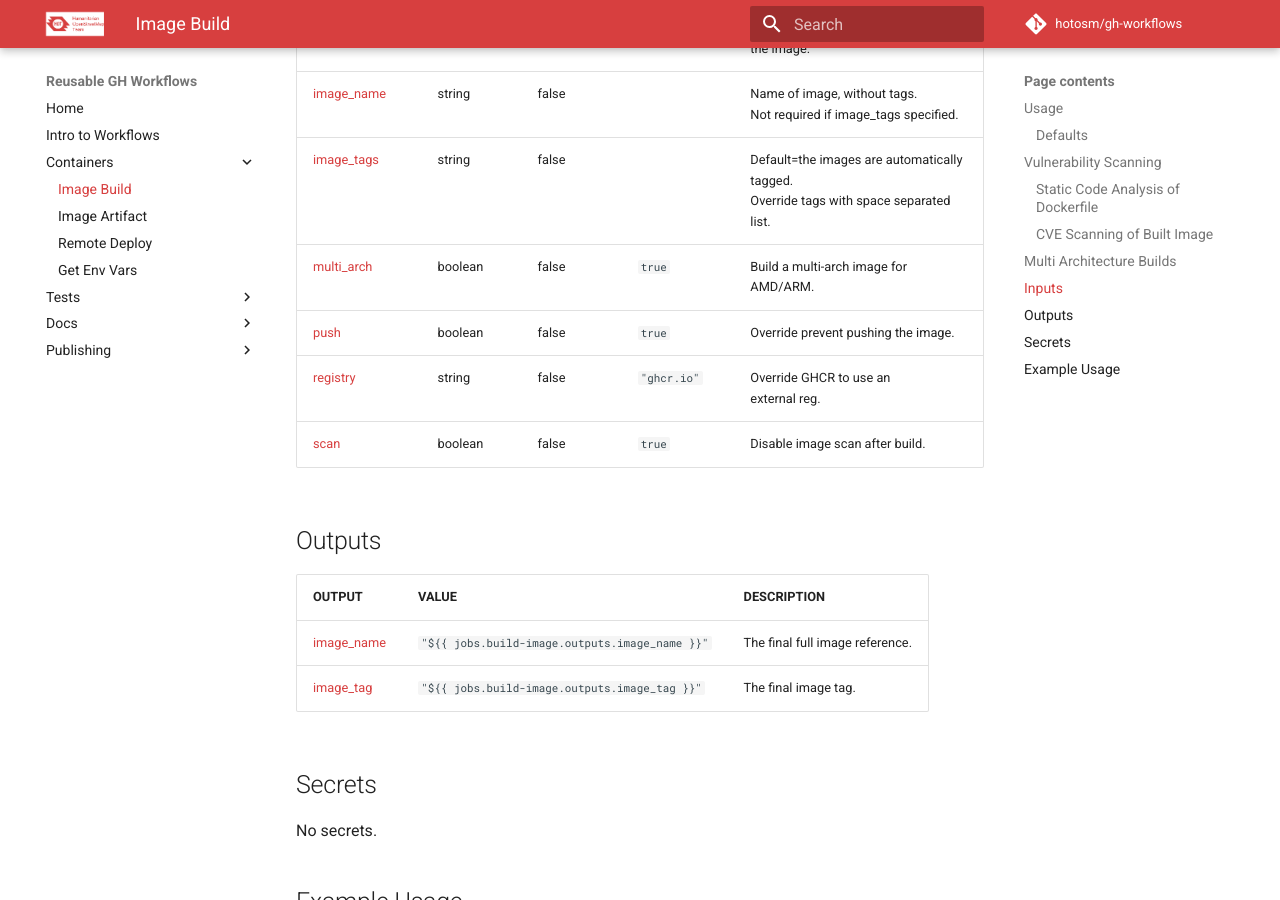
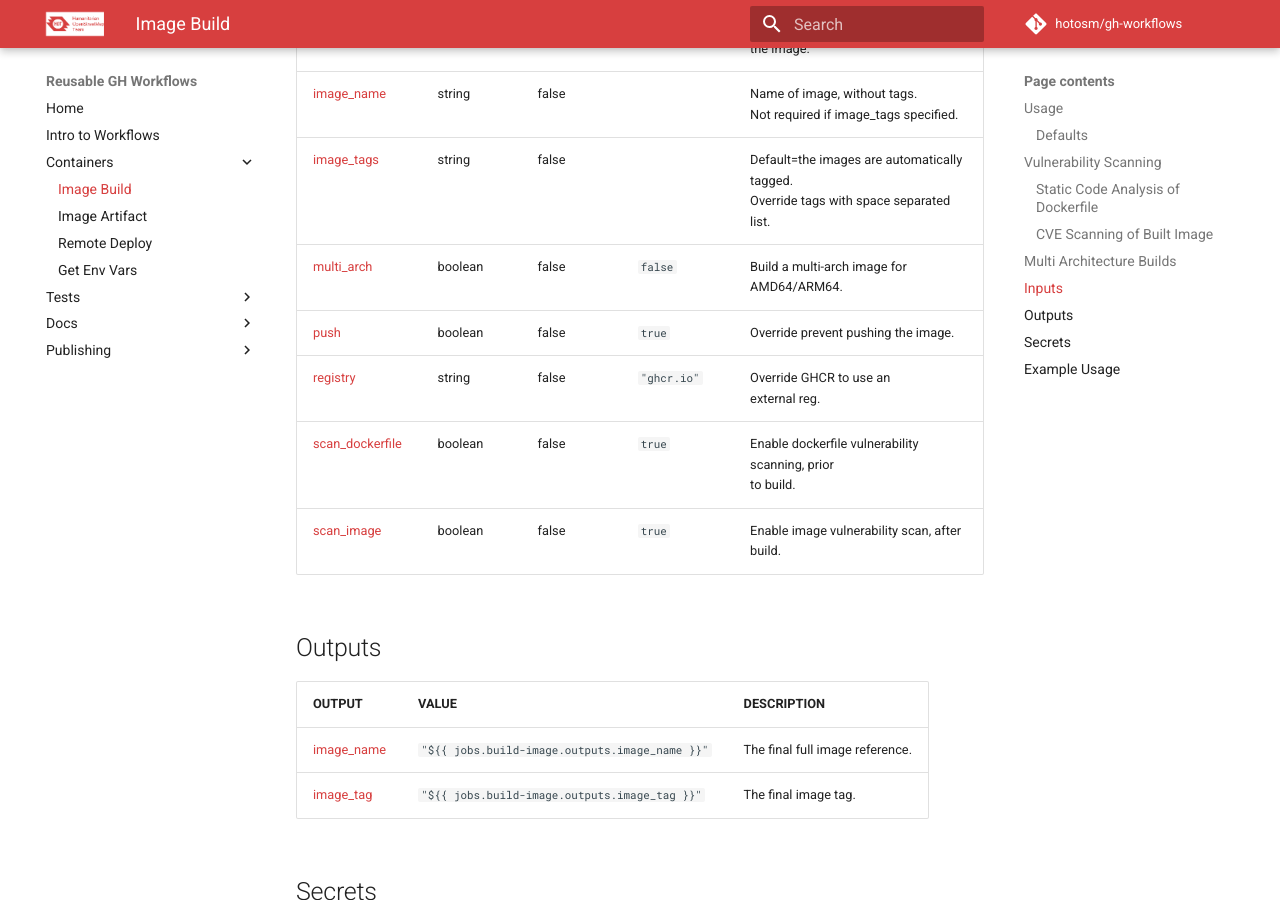
Before and after one commit to hotosm/gh-workflows, an MkDocs documentation site: the page built from docs/image_build.md, in a window 1280 px wide and 900 px high, scrolled down 2120 px. Built offline with MkDocs 1.6.1 and Material for MkDocs 9.7.7, drawn with Linux system fonts in a browser that asks for light colours; comment, search, counter and statistics services are not loaded.

Commit message:
docs: updated workflow docs

```diff
--- a/docs/image_build.md
+++ b/docs/image_build.md
@@ -85,10 +85,11 @@ on native architecture, instead of via emulation.
 | <a name="input_extra_build_args"></a>[extra_build_args](#input_extra_build_args) | string  | false    |                | Space separated list of extra <br>build args to use for <br>the image.                        |
 | <a name="input_image_name"></a>[image_name](#input_image_name)                   | string  | false    |                | Name of image, without tags. <br>Not required if image_tags specified.                        |
 | <a name="input_image_tags"></a>[image_tags](#input_image_tags)                   | string  | false    |                | Default=the images are automatically tagged. <br>Override tags with space separated <br>list. |
-| <a name="input_multi_arch"></a>[multi_arch](#input_multi_arch)                   | boolean | false    | `true`         | Build a multi-arch image for <br>AMD/ARM.                                                     |
+| <a name="input_multi_arch"></a>[multi_arch](#input_multi_arch)                   | boolean | false    | `false`        | Build a multi-arch image for <br>AMD64/ARM64.                                                 |
 | <a name="input_push"></a>[push](#input_push)                                     | boolean | false    | `true`         | Override prevent pushing the image.                                                           |
 | <a name="input_registry"></a>[registry](#input_registry)                         | string  | false    | `"ghcr.io"`    | Override GHCR to use an <br>external reg.                                                     |
-| <a name="input_scan"></a>[scan](#input_scan)                                     | boolean | false    | `true`         | Disable image scan after build.                                                               |
+| <a name="input_scan_dockerfile"></a>[scan_dockerfile](#input_scan_dockerfile)    | boolean | false    | `true`         | Enable dockerfile vulnerability scanning, prior <br>to build.                                 |
+| <a name="input_scan_image"></a>[scan_image](#input_scan_image)                   | boolean | false    | `true`         | Enable image vulnerability scan, after <br>build.                                             |
 
 <!-- AUTO-DOC-INPUT:END -->
 
```
